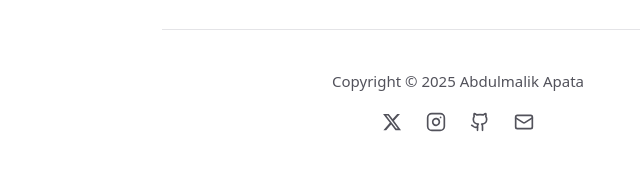
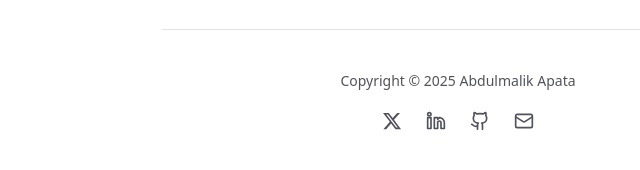
Before and after one commit to Brownie44l1/portfolio, a plain HTML site: page projects.html in a window 1280 px wide. Shown: the part 1768-1938 px from the top of the page, 182-822 px from the left. Drawn offline with nearby package versions, Linux system fonts and the light colour scheme; a web font is replaced by a local one.

Commit message:
fix: linkedin icon

```diff
--- a/js/config/data.js
+++ b/js/config/data.js
@@ -190,9 +190,9 @@ const CONFIG = {
       icon: '<path d="M389.2 48h70.6L305.6 224.2 487 464H345L233.7 318.6 106.5 464H35.8L200.7 275.5 26.8 48H172.4L272.9 180.9 389.2 48zM364.4 421.8h39.1L151.1 88h-42L364.4 421.8z"></path>',
     },
     {
-      name: "Instagram",
-      url: "https://www.instagram.com/codewithhonour",
-      icon: '<rect width="20" height="20" x="2" y="2" rx="5" ry="5"></rect><path d="M16 11.37A4 4 0 1 1 12.63 8 4 4 0 0 1 16 11.37z"></path><line x1="17.5" x2="17.51" y1="6.5" y2="6.5"></line>',
+      name: "LinkedIn",
+      url: "https://www.linkedin.com/in/apata-abdulmalik-715351259/",
+      icon: '<path d="M16 8a6 6 0 0 1 6 6v7h-4v-7a2 2 0 0 0-2-2 2 2 0 0 0-2 2v7h-4v-13h4v2a4 4 0 0 1 3-2z"></path><rect width="4" height="13" x="2" y="8"></rect><circle cx="4" cy="4" r="2"></circle>',
     },
     {
       name: "GitHub",
--- a/projects.html
+++ b/projects.html
@@ -75,7 +75,7 @@
         <!-- Footer -->
         <div class="w-full max-w-[53rem] p-6 flex flex-col py-[58px] px-[8rem] items-center gap-[25px]">
             <div class="w-full max-w-[53rem] py-[40px] flex flex-col items-center gap-[16px] border-t border-zinc-200 dark:border-zinc-800">
-                <p class="text-[15px] text-center text-zinc-600 dark:text-zinc-400">Copyright © 2025 Abdulmalik Apata</p>
+                <p class="text-[13px] md:text-[14px] text-center text-zinc-600 dark:text-zinc-400">Copyright © 2025 Abdulmalik Apata</p>
                 <div id="social-links" class="flex gap-6 py-1"></div>
             </div>
         </div>
```
Also changed, not shown: project-detail.html (+2 -2 lines).
